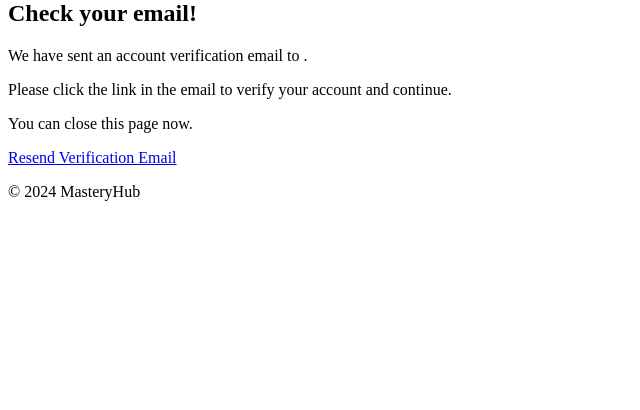
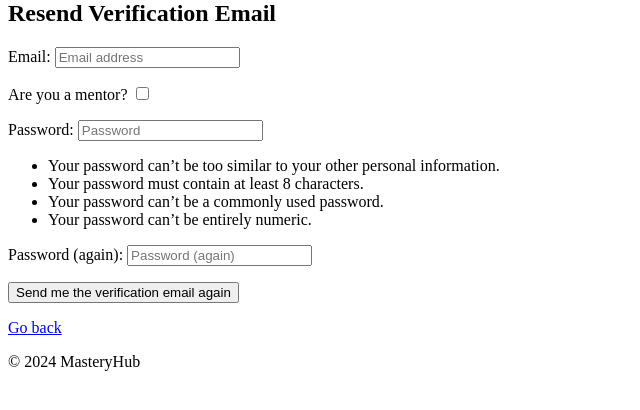
Before and after one commit to yosephdev/mastery-hub, a Django app: template skill_sharing_platform/masteryhub/templates/account/resend_verification_email.html in a window 1280 px wide. Shown: the part 80-490 px from the top of the page, without its empty margins (0-640 px from the left). Run offline with Django 5.2, Linux system fonts and the light colour scheme; the template is opened without the code that fills it: values that come from a table or form of the project are taken from there, others are empty; some libraries are stand-ins or nearby versions.

Commit message:
Update signup, email verification, resend verification, and login templates

```diff
--- a/skill_sharing_platform/masteryhub/templates/account/email_verification_sent.html
+++ b/skill_sharing_platform/masteryhub/templates/account/email_verification_sent.html
@@ -1,5 +1,5 @@
 {% extends "base.html" %}
-{% load i18n %}
+{% load i18n crispy_forms_tags %}
 
 {% block content %}
 <h2>{% trans "Check your email!" %}</h2>
--- a/skill_sharing_platform/masteryhub/templates/account/resend_verification_email.html
+++ b/skill_sharing_platform/masteryhub/templates/account/resend_verification_email.html
@@ -1,10 +1,12 @@
 {% extends "base.html" %}
-{% load i18n %}
+{% load i18n crispy_forms_tags %}
 
 {% block content %}
-<h2>{% trans "Check your email!" %}</h2>
-<p>{% trans "We have sent an account verification email to" %} {{ email }}.</p>
-<p>{% trans "Please click the link in the email to verify your account and continue." %}</p>
-<p>{% trans "You can close this page now." %}</p>
-<p><a href="{% url 'account_email_verification_sent' %}">{% trans "Resend Verification Email" %}</a></p>
+<h2>{% trans "Resend Verification Email" %}</h2>
+<form method="post" action="{% url 'account_email_verification_sent' %}">
+    {% csrf_token %}
+    {{ form|crispy }}
+    <button type="submit">{% trans "Send me the verification email again" %}</button>
+</form>
+<p><a href="{% url 'account_login' %}">{% trans "Go back" %}</a></p>
 {% endblock %}
--- a/skill_sharing_platform/masteryhub/templates/account/signup.html
+++ b/skill_sharing_platform/masteryhub/templates/account/signup.html
@@ -1,11 +1,11 @@
 {% extends "base.html" %}
-{% load i18n %}
+{% load i18n crispy_forms_tags %}
 
 {% block content %}
 <h2>{% trans "Sign Up" %}</h2>
 <form method="post" action="{% url 'account_signup' %}">
     {% csrf_token %}
-    {{ form.as_p }}
+    {{ form|crispy }}
     <button type="submit">{% trans "Sign Up" %}</button>
 </form>
 {% endblock %}
```
Also changed, not shown: skill_sharing_platform/masteryhub/templates/account/login.html (+4 -4 lines).
